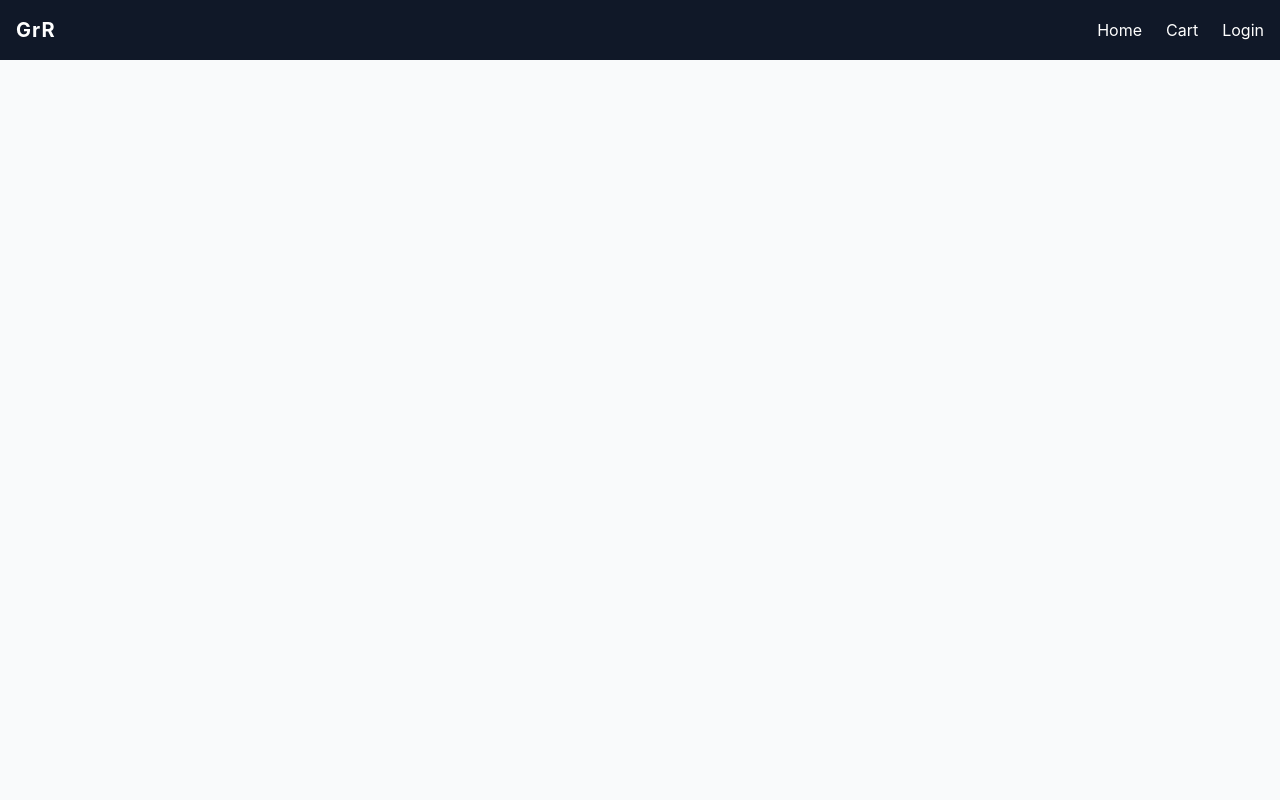
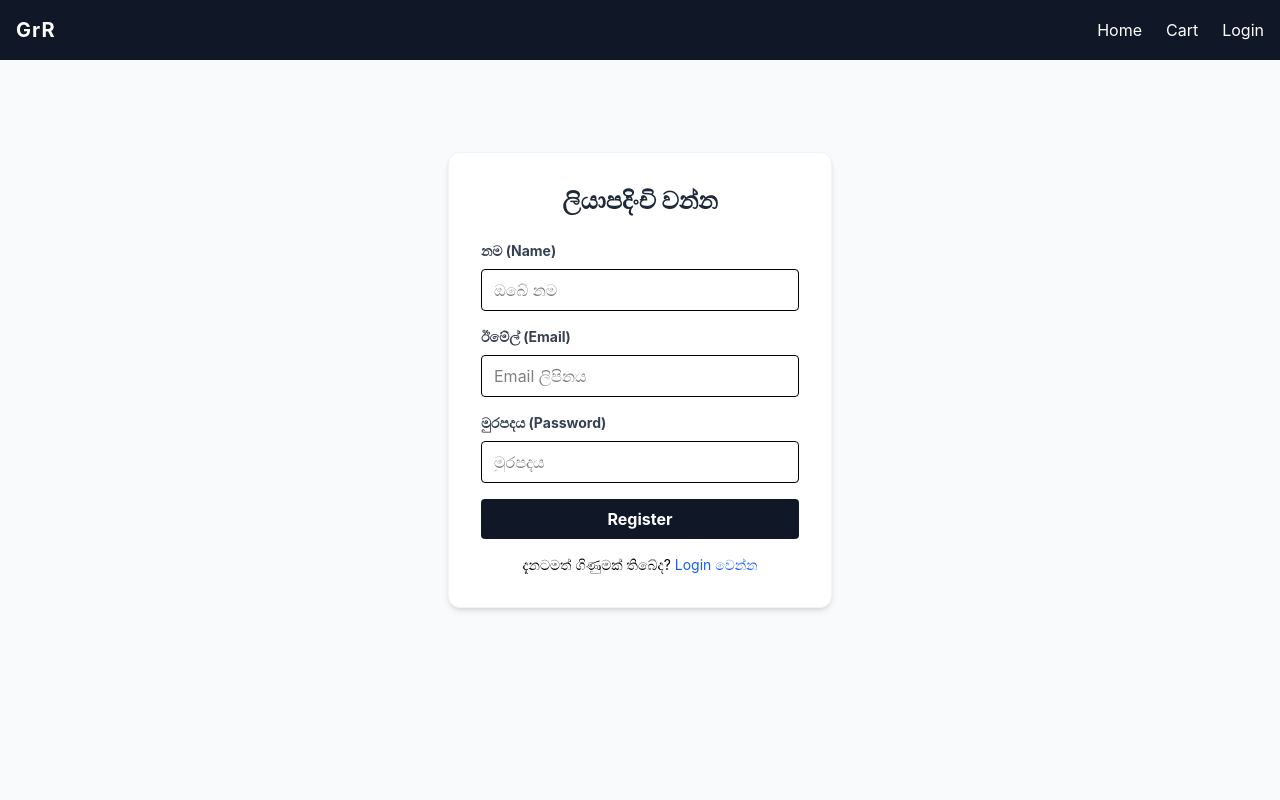
Before and after one commit to umegaeshan/GrR-ECommerce, a React app in the folder frontend/: page /register in a window 1280 px wide. Shown: the top 800 px of the page. Built offline with nearby package versions, Linux system fonts and the light colour scheme; the HTML template or start-up script is replaced by a standard one.

Commit message:
feat: add Admin Dashboard, Register page, and ProtectedRoute component; update routing and navigation

```diff
--- a/frontend/src/App.jsx
+++ b/frontend/src/App.jsx
@@ -8,6 +8,9 @@ import About from './pages/About';
 import Contact from './pages/Contact';
 import Footer from './components/Footer';
 import ProductDetails from './pages/ProductDetails';
+import AdminDashboard from './pages/AdminDashboard';
+import Register from './pages/Register';
+import ProtectedRoute from './components/ProtectedRoute';
 
 // Navigation Bar එක වෙනම Component එකක් විදිහට හැදුවා (ලේසි වෙන්න)
 const Navigation = () => {
@@ -27,6 +30,9 @@ const Navigation = () => {
       <div className="flex gap-6 items-center">
         <Link to="/" className="hover:text-gray-300 transition">Home</Link>
         <Link to="/cart" className="hover:text-gray-300 transition">Cart</Link>
+        {user && user.isAdmin && (
+          <Link to="/admin" className="text-yellow-400 hover:text-yellow-300 font-bold transition">Admin Panel</Link>
+        )}
 
         {/* User කෙනෙක් ඉන්නවා නම් නම සහ Logout බටන් එක පෙන්නනවා, නැත්නම් Login ලින්ක් එක පෙන්නනවා */}
         {user ? (
@@ -53,13 +59,17 @@ function App() {
       <Navigation />
       <div className="bg-gray-50 min-h-screen">
         <Routes>
-          <Route path="/" element={<Home />} />
-          <Route path="/cart" element={<Cart />} />
           <Route path="/login" element={<Login />} />
-          <Route path="/success" element={<Success />} />
-          <Route path="/about" element={<About />} />
-          <Route path="/contact" element={<Contact />} />
-          <Route path="/product/:id" element={<ProductDetails />} />
+          <Route path="/register" element={<Register />} />
+
+          <Route path="/" element={<ProtectedRoute><Home /></ProtectedRoute>} />
+            <Route path="/cart" element={<ProtectedRoute><Cart /></ProtectedRoute>} />
+            <Route path="/success" element={<ProtectedRoute><Success /></ProtectedRoute>} />
+            <Route path="/about" element={<ProtectedRoute><About /></ProtectedRoute>} />
+            <Route path="/contact" element={<ProtectedRoute><Contact /></ProtectedRoute>} />
+            <Route path="/product/:id" element={<ProtectedRoute><ProductDetails /></ProtectedRoute>} />
+            <Route path="/admin" element={<ProtectedRoute><AdminDashboard /></ProtectedRoute>} />
+
         </Routes>
       </div>
       <Footer />
--- /dev/null
+++ b/frontend/src/components/ProtectedRoute.jsx
@@ -0,0 +1,16 @@
+import { Navigate } from 'react-router-dom';
+
+// මේකෙන් කරන්නේ ඇතුළට යන්න දෙන පිටුව (children) පෙන්වන එකයි
+const ProtectedRoute = ({ children }) => {
+  const user = localStorage.getItem('userInfo');
+
+  // ලොගින් වෙලා නැත්නම් (user කෙනෙක් නැත්නම්) කෙලින්ම Login පිටුවට විසි කරනවා
+  if (!user) {
+    return <Navigate to="/login" replace />;
+  }
+
+  // ලොගින් වෙලා ඉන්නවා නම් අදාළ පිටුව බලන්න දෙනවා
+  return children;
+};
+
+export default ProtectedRoute;
--- /dev/null
+++ b/frontend/src/pages/AdminDashboard.jsx
@@ -0,0 +1,108 @@
+import { useState } from 'react';
+import axios from 'axios';
+import { useNavigate } from 'react-router-dom';
+
+const AdminDashboard = () => {
+  const navigate = useNavigate();
+  const user = JSON.parse(localStorage.getItem('userInfo'));
+
+  // Admin කෙනෙක් නෙවෙයි නම් මේ පිටුවට එන්න දෙන්නේ නැහැ
+  if (!user || !user.isAdmin) {
+    return (
+      <div className="text-center p-10 mt-10">
+        <h2 className="text-2xl text-red-600 font-bold">Access Denied!</h2>
+        <button onClick={() => navigate('/')} className="mt-4 bg-gray-900 text-white px-4 py-2 rounded">
+          Home Page
+        </button>
+      </div>
+    );
+  }
+
+  const [name, setName] = useState('');
+  const [description, setDescription] = useState('');
+  const [price, setPrice] = useState('');
+  const [image, setImage] = useState('');
+  const [category, setCategory] = useState('');
+  const [countInStock, setCountInStock] = useState('');
+
+  // භාණ්ඩය Database එකට යවන Function එක
+  const submitHandler = async (e) => {
+    e.preventDefault();
+    try {
+      // Admin ගේ Token එක යවන්න Headers හදාගන්නවා
+      const config = {
+        headers: {
+          Authorization: `Bearer ${user.token}`,
+        },
+      };
+
+      // Backend එකට Data යවනවා
+      await axios.post(
+        'http://localhost:5000/api/products',
+        { name, description, price: Number(price), image, category, countInStock: Number(countInStock) },
+        config
+      );
+
+      alert('Product added successfully!');
+
+      // Form එක හිස් කරනවා
+      setName('');
+      setDescription('');
+      setPrice('');
+      setImage('');
+      setCategory('');
+      setCountInStock('');
+
+    } catch (error) {
+      alert('Failed to add product!');
+      console.error(error);
+    }
+  };
+
+  return (
+    <div className="p-8 max-w-4xl mx-auto font-sans min-h-[75vh]">
+      <div className="flex justify-between items-center mb-8 border-b pb-4">
+        <h1 className="text-3xl font-bold text-gray-900">Admin Dashboard</h1>
+        <span className="bg-yellow-100 text-yellow-800 px-3 py-1 rounded-full text-sm font-bold">Admin Mode</span>
+      </div>
+
+      <div className="bg-white p-6 rounded-lg shadow-md border border-gray-100">
+        <h2 className="text-xl font-bold mb-4 text-gray-700">Add New Product</h2>
+
+        <form onSubmit={submitHandler} className="grid grid-cols-1 md:grid-cols-2 gap-6">
+          <div>
+            <label className="block text-gray-700 font-bold mb-2">Product Name</label>
+            <input type="text" value={name} onChange={(e) => setName(e.target.value)} required className="w-full px-3 py-2 border rounded focus:outline-none focus:border-gray-900" />
+          </div>
+          <div>
+            <label className="block text-gray-700 font-bold mb-2">Price (LKR)</label>
+            <input type="number" value={price} onChange={(e) => setPrice(e.target.value)} required className="w-full px-3 py-2 border rounded focus:outline-none focus:border-gray-900" />
+          </div>
+          <div>
+            <label className="block text-gray-700 font-bold mb-2">Image URL</label>
+            <input type="text" value={image} onChange={(e) => setImage(e.target.value)} required className="w-full px-3 py-2 border rounded focus:outline-none focus:border-gray-900" />
+          </div>
+          <div>
+            <label className="block text-gray-700 font-bold mb-2">Category</label>
+            <input type="text" value={category} onChange={(e) => setCategory(e.target.value)} required className="w-full px-3 py-2 border rounded focus:outline-none focus:border-gray-900" />
+          </div>
+          <div>
+            <label className="block text-gray-700 font-bold mb-2">Stock</label>
+            <input type="number" value={countInStock} onChange={(e) => setCountInStock(e.target.value)} required className="w-full px-3 py-2 border rounded focus:outline-none focus:border-gray-900" />
+          </div>
+          <div className="md:col-span-2">
+            <label className="block text-gray-700 font-bold mb-2">Description</label>
+            <textarea value={description} onChange={(e) => setDescription(e.target.value)} rows="3" required className="w-full px-3 py-2 border rounded focus:outline-none focus:border-gray-900"></textarea>
+          </div>
+          <div className="md:col-span-2">
+            <button type="submit" className="w-full bg-green-600 hover:bg-green-700 text-white font-bold py-3 px-4 rounded transition">
+              Add Product
+            </button>
+          </div>
+        </form>
+      </div>
+    </div>
+  );
+};
+
+export default AdminDashboard;
--- a/frontend/src/pages/Home.jsx
+++ b/frontend/src/pages/Home.jsx
@@ -1,11 +1,15 @@
 import { useState, useEffect } from 'react';
 import { Link } from 'react-router-dom';
 import axios from 'axios';
+import { useNavigate } from 'react-router-dom';
+
 
 const Home = () => {
   const [products, setProducts] = useState([]);
+  const navigate = useNavigate();
 
   useEffect(() => {
+
     const fetchProducts = async () => {
       try {
         const response = await axios.get('http://localhost:5000/api/products');
@@ -15,7 +19,7 @@ const Home = () => {
       }
     };
     fetchProducts();
-  }, []);
+  }, [navigate]);
 
   // භාණ්ඩ Cart එකට එකතු කරන Function එක
   const addToCart = (product) => {
--- a/frontend/src/pages/Login.jsx
+++ b/frontend/src/pages/Login.jsx
@@ -1,5 +1,6 @@
 import { useState } from 'react';
 import { GoogleLogin } from '@react-oauth/google';
+import { Link } from 'react-router-dom';
 import axios from 'axios';
 import { useNavigate } from 'react-router-dom';
 
@@ -70,6 +71,9 @@ const Login = () => {
           <button type="submit" className="w-full bg-gray-900 text-white font-bold py-2 px-4 rounded hover:bg-gray-800 transition">
             Login
           </button>
+          <div className="mt-6 text-center text-sm">
+          අලුත් ගිණුමක් අවශ්‍යද? <Link to="/register" className="text-blue-600 hover:underline">Register වෙන්න</Link>
+        </div>
         </form>
 
         {/* Google සහ සාමාන්‍ය Login වෙන් කරන ඉර */}
--- /dev/null
+++ b/frontend/src/pages/Register.jsx
@@ -0,0 +1,83 @@
+import { useState } from 'react';
+import axios from 'axios';
+import { useNavigate, Link } from 'react-router-dom';
+
+const Register = () => {
+  const [name, setName] = useState('');
+  const [email, setEmail] = useState('');
+  const [password, setPassword] = useState('');
+  const navigate = useNavigate();
+
+const handleRegister = async (e) => {
+    e.preventDefault();
+    try {
+      await axios.post('http://localhost:5000/api/users/register', {
+        name,
+        email,
+        password
+      });
+
+      // මෙතන තිබුණ localStorage.setItem(...) පේළිය අනිවාර්යයෙන්ම අයින් කළ යුතුයි!
+      // එසේ නොකළහොත් Register වූ ගමන් පද්ධතිය ඔහුව Logged In කෙනෙක් ලෙස සලකයි.
+
+      alert('සාර්ථකව ලියාපදිංචි වුණා! කරුණාකර දැන් Login වෙන්න.');
+      navigate('/login'); // කෙලින්ම Login පිටුවට යවනවා
+
+    } catch (error) {
+      alert(error.response?.data?.message || 'ලියාපදිංචි වීම අසාර්ථකයි!');
+    }
+  };
+
+  return (
+    <div className="flex justify-center items-center h-[80vh]">
+      <div className="bg-white p-8 rounded-xl shadow-md w-96 border border-gray-100">
+        <h2 className="text-2xl font-bold text-center text-gray-800 mb-6">ලියාපදිංචි වන්න</h2>
+
+        <form onSubmit={handleRegister} className="flex flex-col gap-4">
+          <div>
+            <label className="block text-gray-700 text-sm font-bold mb-2">නම (Name)</label>
+            <input
+              type="text"
+              className="w-full px-3 py-2 border rounded focus:outline-none focus:border-gray-900"
+              placeholder="ඔබේ නම"
+              value={name}
+              onChange={(e) => setName(e.target.value)}
+              required
+            />
+          </div>
+          <div>
+            <label className="block text-gray-700 text-sm font-bold mb-2">ඊමේල් (Email)</label>
+            <input
+              type="email"
+              className="w-full px-3 py-2 border rounded focus:outline-none focus:border-gray-900"
+              placeholder="Email ලිපිනය"
+              value={email}
+              onChange={(e) => setEmail(e.target.value)}
+              required
+            />
+          </div>
+          <div>
+            <label className="block text-gray-700 text-sm font-bold mb-2">මුරපදය (Password)</label>
+            <input
+              type="password"
+              className="w-full px-3 py-2 border rounded focus:outline-none focus:border-gray-900"
+              placeholder="මුරපදය"
+              value={password}
+              onChange={(e) => setPassword(e.target.value)}
+              required
+            />
+          </div>
+          <button type="submit" className="w-full bg-gray-900 text-white font-bold py-2 px-4 rounded hover:bg-gray-800 transition">
+            Register
+          </button>
+        </form>
+
+        <div className="mt-4 text-center text-sm">
+          දැනටමත් ගිණුමක් තිබේද? <Link to="/login" className="text-blue-600 hover:underline">Login වෙන්න</Link>
+        </div>
+      </div>
+    </div>
+  );
+};
+
+export default Register;
```
